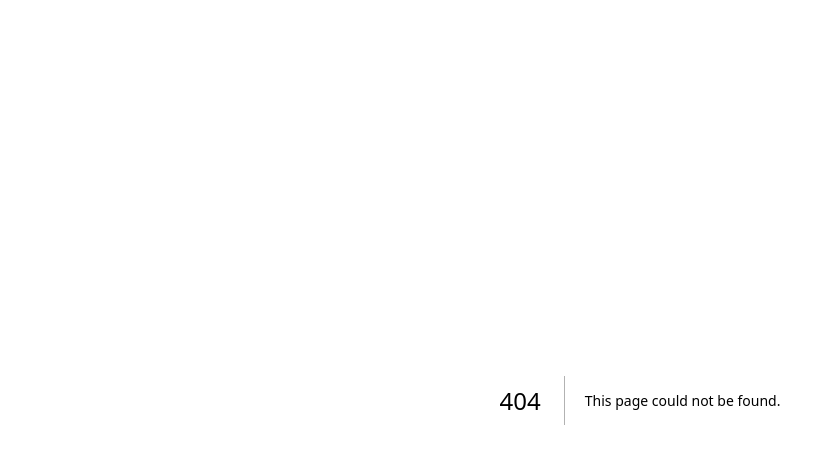
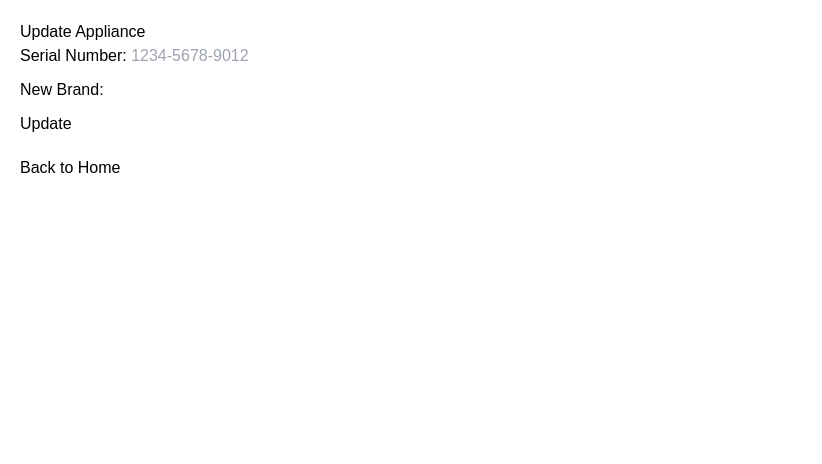
Before and after one commit to nzmllmdzmr-gif/Server-Side-Web-Development, a Next.js app: page /update in a window 1280 px wide. Before the commit this address had no page. Shown: the top 464 px of the page, without its empty margins (0-822 px from the left). Built offline with nearby package versions, Linux system fonts and the light colour scheme.

Commit message:
Add search and update functions

```diff
--- /dev/null
+++ b/app/api/update/route.js
@@ -0,0 +1,37 @@
+import { NextResponse } from "next/server";
+import { db } from "@/lib/db";
+
+export async function POST(request) {
+  try {
+    const data = await request.json();
+
+    if (!data.serialNumber) {
+      return NextResponse.json(
+        { message: "Serial number is required." },
+        { status: 400 }
+      );
+    }
+
+    const [result] = await db.query(
+      "UPDATE Appliances SET Brand = ? WHERE SerialNumber = ?",
+      [data.brand, data.serialNumber]
+    );
+
+    if (result.affectedRows === 0) {
+      return NextResponse.json(
+        { message: "Appliance not found." },
+        { status: 404 }
+      );
+    }
+
+    return NextResponse.json({
+      success: true,
+      message: "Updated successfully.",
+    });
+  } catch (error) {
+    return NextResponse.json(
+      { message: "Server error." },
+      { status: 500 }
+    );
+  }
+}
--- /dev/null
+++ b/app/update/page.js
@@ -0,0 +1,67 @@
+"use client";
+
+import { useState } from "react";
+
+export default function UpdatePage() {
+  const [serialNumber, setSerialNumber] = useState("");
+  const [brand, setBrand] = useState("");
+  const [message, setMessage] = useState("");
+
+  const handleUpdate = async (e) => {
+    e.preventDefault();
+    setMessage("");
+
+    const response = await fetch("/api/update", {
+      method: "POST",
+      headers: {
+        "Content-Type": "application/json",
+      },
+      body: JSON.stringify({
+        serialNumber,
+        brand,
+      }),
+    });
+
+    const data = await response.json();
+
+    if (!response.ok) {
+      setMessage(data.message);
+      return;
+    }
+
+    setMessage("Updated successfully.");
+  };
+
+  return (
+    <main style={{ padding: "20px", fontFamily: "Arial" }}>
+      <h1>Update Appliance</h1>
+
+      <form onSubmit={handleUpdate}>
+        <div style={{ marginBottom: "10px" }}>
+          <label>Serial Number: </label>
+          <input
+            value={serialNumber}
+            onChange={(e) => setSerialNumber(e.target.value)}
+            placeholder="1234-5678-9012"
+          />
+        </div>
+
+        <div style={{ marginBottom: "10px" }}>
+          <label>New Brand: </label>
+          <input
+            value={brand}
+            onChange={(e) => setBrand(e.target.value)}
+          />
+        </div>
+
+        <button type="submit">Update</button>
+      </form>
+
+      {message && <p>{message}</p>}
+
+      <p style={{ marginTop: "20px" }}>
+        <a href="/">Back to Home</a>
+      </p>
+    </main>
+  );
+}
```
